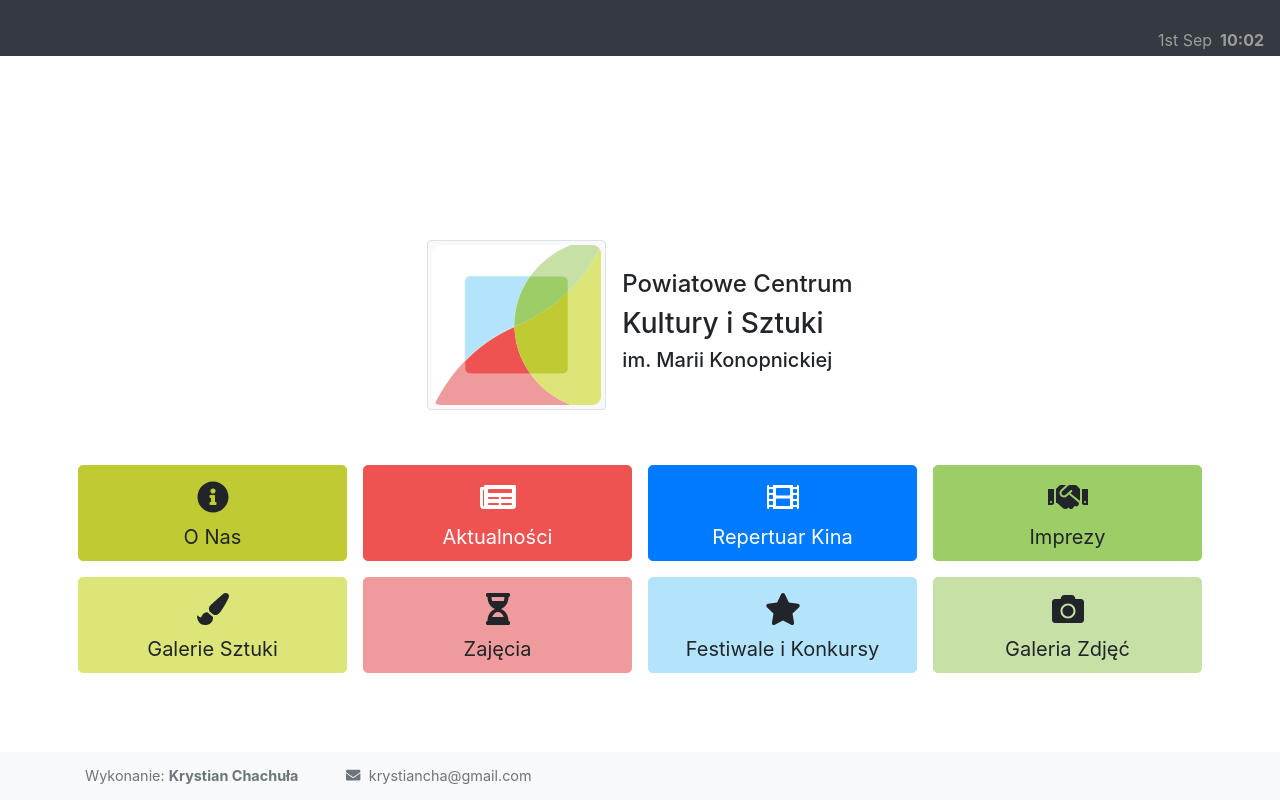
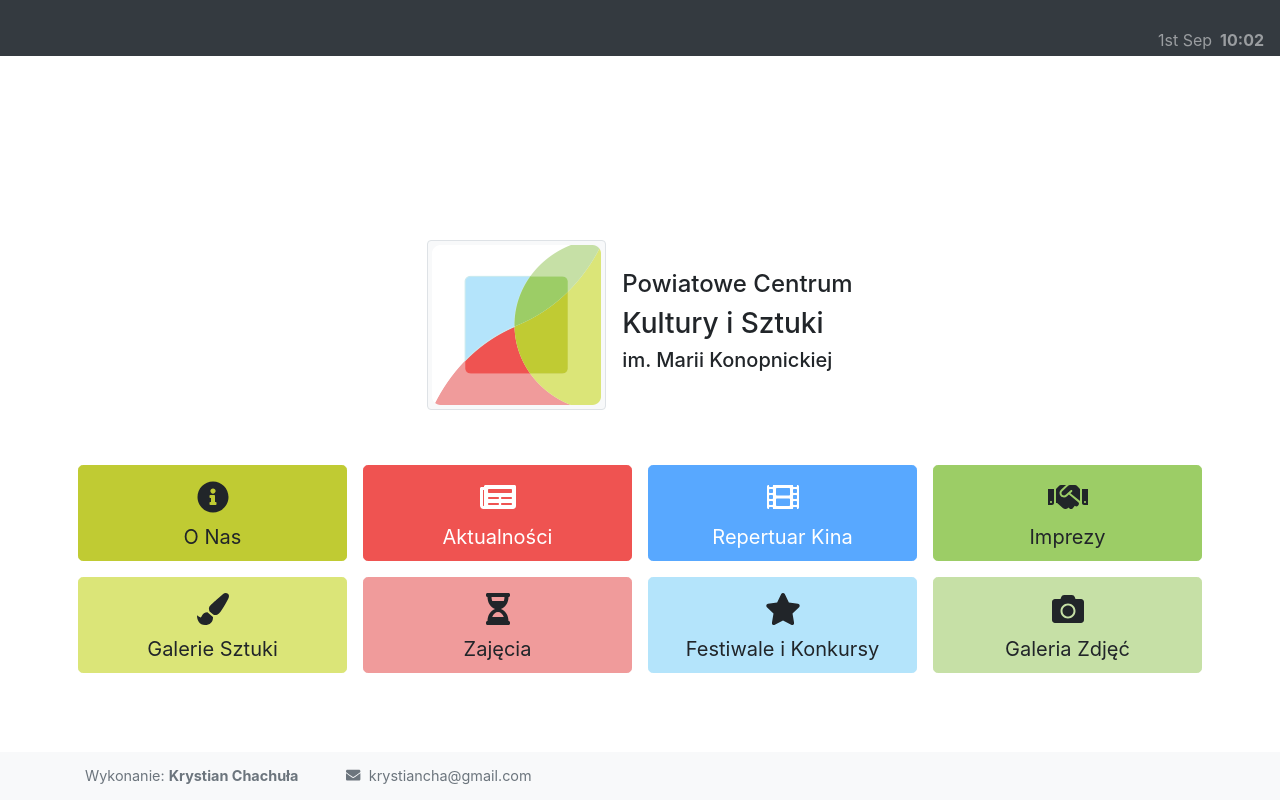
Before and after one commit to krystiancha/kiosk4pckisz-webapp, a Vue app: page / in a window 1280 px wide. Built offline with nearby package versions, Linux system fonts and the light colour scheme; no server answers; what idle-vue would draw is missing.

Commit message:
add API failure handling

```diff
--- a/src/App.vue
+++ b/src/App.vue
@@ -30,7 +30,9 @@
 
     <router-view
       :movies="movies"
-      :shows="shows"/>
+      :shows="shows"
+      :api-error="apiError"
+    />
   </div>
 </template>
 
@@ -52,6 +54,7 @@ export default {
         date: '',
         time: '',
       },
+      apiError: false,
     };
   },
   mounted() {
@@ -64,9 +67,13 @@ export default {
       axios
         .get()
         .then((response) => {
+          this.apiError = false;
           this.movies = response.data.movies.map(movie => Movie.fromJson(movie));
           this.shows = response.data.shows.map(show => Show.fromJson(show));
           this.scheduleRemovePastShows();
+        }).catch(() => {
+          this.apiError = true;
+          setTimeout(this.fetchData, 10000);
         });
     },
     scheduleRemovePastShows() {
--- a/src/views/Home.vue
+++ b/src/views/Home.vue
@@ -54,7 +54,10 @@
           </div>
           <div class="col">
             <router-link to="/repertoire">
-              <button class="btn btn-lg btn-primary">
+              <button
+                :disabled="shows.length === 0 || apiError"
+                class="btn btn-lg btn-primary"
+              >
                 <span class="icon"><font-awesome-icon icon="film"/></span>
                 <br>
                 Repertuar Kina
@@ -142,6 +145,10 @@ export default {
       type: Array,
       default: () => [],
     },
+    apiError: {
+      type: Boolean,
+      default: false,
+    },
   },
   data() {
     return {
--- a/src/views/Repertoire.vue
+++ b/src/views/Repertoire.vue
@@ -183,6 +183,10 @@ export default {
       type: Array,
       default: () => [],
     },
+    apiError: {
+      type: Boolean,
+      default: false,
+    },
   },
   data() {
     return {
@@ -243,6 +247,10 @@ export default {
     },
   },
   mounted() {
+    if (this.apiError || this.shows.length === 0) {
+      this.$router.push('/');
+    }
+
     this.computeTodayLater();
 
     this.updateTimeleft();
```
